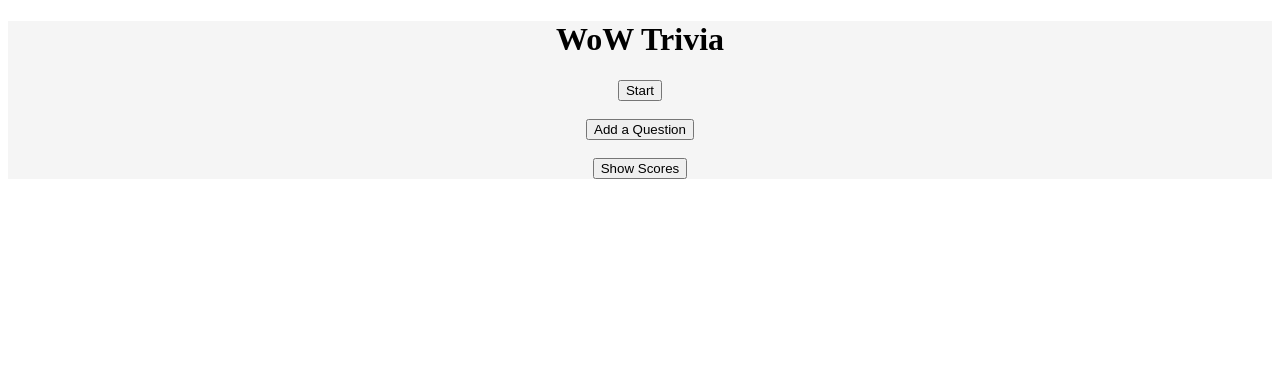
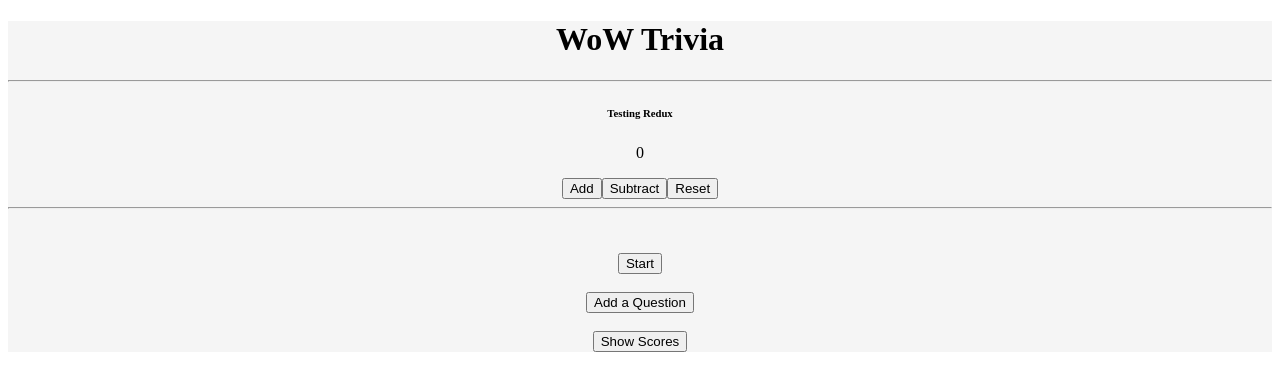
Before and after one commit to ShujaatAzim/WoWTrivia-Frontend, a React (Create React App) app: page / in a window 1280 px wide. Shown: the top 390 px of the page. Built offline with nearby package versions, Linux system fonts and the light colour scheme; no server answers.

Commit message:
Added Redux functionality with a tester counter, will begin transfer of all state to the respective places, and will add folders denoting which parts of Redux they contain.

```diff
--- a/src/App.js
+++ b/src/App.js
@@ -3,8 +3,41 @@
 import AddQuestionForm from './Components/AddQuestionForm'
 import './Styles/App.css'
 import ScoresContainer from './ContainerComponents/ScoresContainer';
+import { connect } from 'react-redux'
+import {increment, decrement, reset } from './actions'
 
-function App() {
+//testing redux
+const mapStateToProps = state => {
+  return {
+    count: state.count
+  }
+}
+
+const mapDispatchToProps = {
+  increment,
+  decrement,
+  reset
+}
+
+//end redux
+
+const App = props => {
+
+  // testing redux
+
+  const increment = () => {
+    props.increment()
+  }
+
+  const decrement = () => {
+    props.decrement()
+  }
+
+  const reset = () => {
+    props.reset()
+  }
+
+  //end redux
 
   const [allQuestions, setAllQuestions] = useState([])
   const [allCategories, setAllCategories] = useState([])
@@ -61,6 +94,13 @@
   return (
     <div className="whole">
       <h1>WoW Trivia</h1>
+      {/* Testing Redux here */}
+      <hr />
+      <h6>Testing Redux</h6>
+      <p>{props.count}</p>
+      <button onClick={increment}>Add</button><button onClick={decrement}>Subtract</button><button onClick={reset}>Reset</button>
+      <hr /><br /><br />
+      {/* End redux Test */}
       <div>
         { !generated && !addingQuestion ? <button onClick={handleClick}>Start</button> : null }
         { generated ? <QuestionContainer questionNumber={questionNumber} setQuestionNumber={setQuestionNumber}
@@ -82,4 +122,4 @@
   );
 }
 
-export default App;
+export default connect(mapStateToProps, mapDispatchToProps)(App);
--- /dev/null
+++ b/src/actions.js
@@ -0,0 +1,17 @@
+export const INCREMENT = "INCREMENT"
+export const DECREMENT = "DECREMENT"
+export const RESET = "RESET"
+
+export const increment = () => {
+  return { type: INCREMENT }
+}
+
+export const decrement = () => {
+  return { type: DECREMENT }
+}
+
+export const reset = () => {
+  return { type: RESET }
+}
+
+// this file basically just lists actions, but it's good to "abstract" the actions, even though they're just plain strings, to prevent typo erros
--- a/src/index.js
+++ b/src/index.js
@@ -1,9 +1,40 @@
 import React from 'react';
 import ReactDOM from 'react-dom';
+import { createStore, applyMiddleware } from 'redux';
+import { Provider } from 'react-redux';
+import thunk from 'redux-thunk';
 import App from './App';
 import * as serviceWorker from './serviceWorker';
 
-ReactDOM.render(<App />, document.getElementById('root'));
+const initialState = {
+  count: 0
+}
+
+const reducer = (state = initialState, action) => {
+  switch(action.type) {
+    case "INCREMENT":
+      return {
+        count: state.count + 1
+      };
+    case "DECREMENT":
+      return {
+        count: state.count - 1
+      };
+    case "RESET":
+    return {
+      count: 0
+      };
+    default:
+      return state;
+  }
+}
+
+const store = createStore(reducer, applyMiddleware(thunk));
+
+ReactDOM.render(
+  <Provider store={store}>
+    <App />
+  </Provider>, document.getElementById('root'));
 
 // If you want your app to work offline and load faster, you can change
 // unregister() to register() below. Note this comes with some pitfalls.
```
